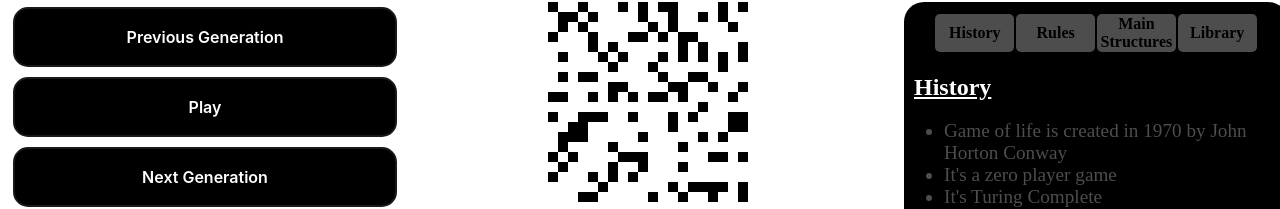
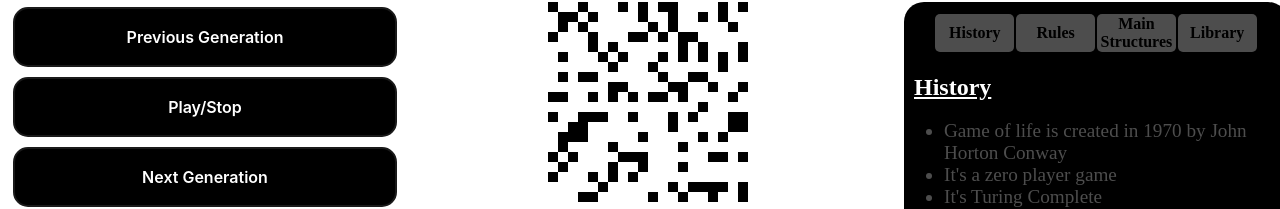
Before and after one commit to pedro88/GameOfLife, a React (Vite) app: page / in a window 1280 px wide. Shown: the part 119-328 px from the top of the page. Built offline with nearby package versions, Linux system fonts and the light colour scheme.

Commit message:
tryng to add play featre

```diff
--- a/src/Button.jsx
+++ b/src/Button.jsx
@@ -4,7 +4,7 @@ const Button = ({ prevGen, play, nextGen, clearGrid, handleColCntChange, handleL
   return (
     <div className='BtnContainer flex-container' >
       <button onClick={prevGen}>Previous Generation</button>
-      <button onClick={play}>Play</button>
+      <button onClick={play}>Play/Stop</button>
       <button onClick={nextGen}>Next Generation</button>
       <button onClick={clearGrid}>Clear Grid</button>
       <br />
--- a/src/GridGenerator.jsx
+++ b/src/GridGenerator.jsx
@@ -1,4 +1,4 @@
-import React, { useState, useEffect } from "react";
+import React, { useState, useEffect, useRef } from "react";
 import Button from "./Button";
 import NewGeneration from "./NewGeneration";
 import SidePanel from "./SidePanel";
@@ -13,6 +13,7 @@ const GridGenerator = () => {
 	const [lineCount, setLineCount] = useState(20);
 	const [colCount, setColCount] = useState(20);
 	const [historic, setHistoric] = useState([]);
+	const [playStop, setPlayStop] = useState(false)
 
 	//Build new grid with random value
 	const generateInitialGrid = () => {
@@ -149,6 +150,31 @@ const GridGenerator = () => {
 		setGrid(generateInitialGrid);
 	};
 
+	const play = async () => {
+
+		setPlayStop(!playStop)
+		// let timeout = async ()=> {
+		// 	return new Promise((res) => setTimeout(() => res()), 1000)
+		//   }
+		//   while (playStop) {
+		// 	await timeout()
+		// 	console.log("yo")
+		// 	nextGen()
+		//   }
+
+		}
+		useEffect(() => {
+			let interval
+			if (playStop) {
+			interval = setInterval(() => {
+			 nextGen();
+			}, 500);}
+			else{
+			return () => clearInterval(interval)}
+		  }, []);
+
+
+
 	//console.log("cellsGrid: ", cellsGrid)
 
 	// useEffect(() => {
@@ -164,6 +190,7 @@ const GridGenerator = () => {
 					handleColCntChange={handleColCntChange}
 					handleLineCntChange={handleLineCntChange}
 					prevGen={previousGen}
+					play={play}
 				/>
 			</section>
 
```
Also changed, not shown: public/ressources/History/Universal+Constructor-2608829404.jpg (added).
